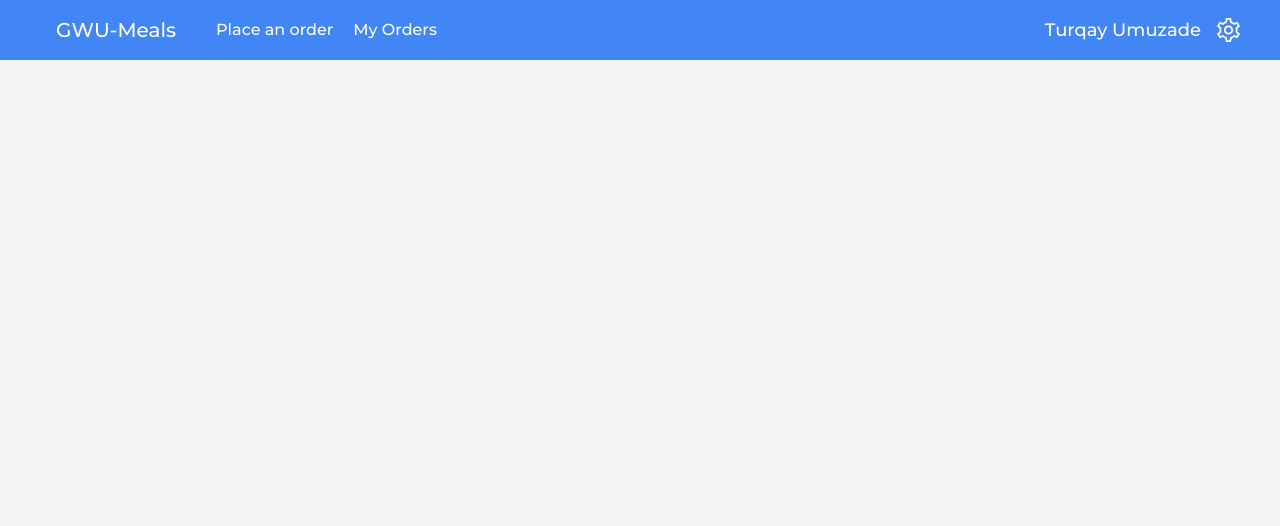
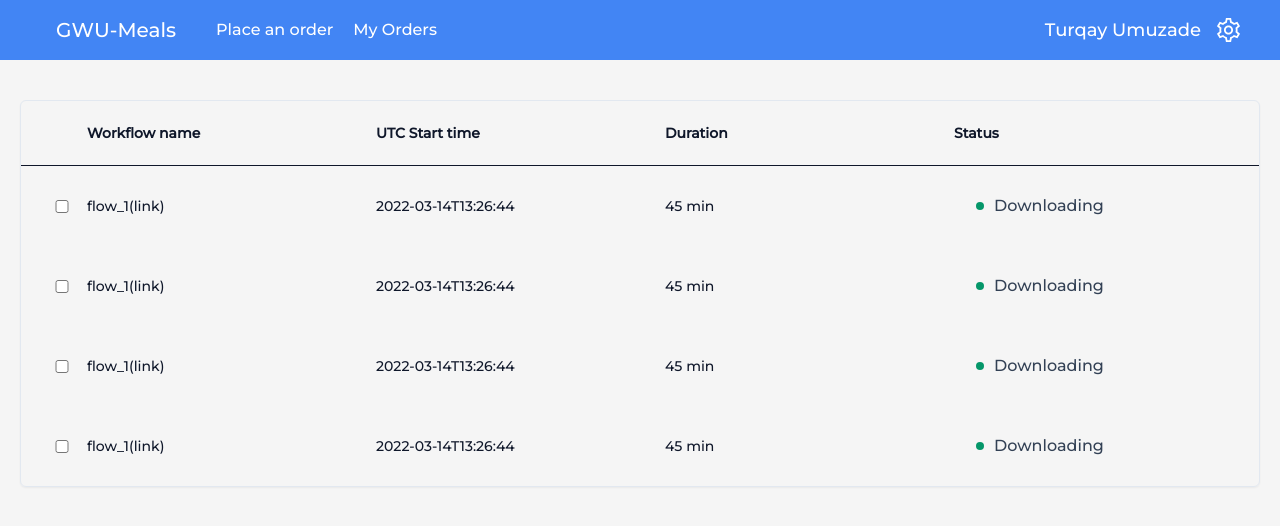
Before and after one commit to TurqayUmudzade/GwFront, a React (Create React App) app: page /order-history in a window 1280 px wide. Before the commit this address led to /workflow. Shown: the top 526 px of the page. Built offline with nearby package versions, Linux system fonts and the light colour scheme; some icons are missing.

Commit message:
Update files

```diff
--- /dev/null
+++ b/src/components/Payment/index.js
@@ -0,0 +1,42 @@
+import API from "api"
+import { useEffect, useRef, useState } from "react"
+import { useForm } from "react-hook-form"
+
+const Payment = () => {
+  const [menuItems, setMenuItems] = useState([])
+  useEffect(() => {
+    API.getMenuData().then((res) => {
+      console.log(res)
+      setMenuItems(res)
+    })
+  }, [])
+
+  const { register, handleSubmit, watch } = useForm()
+
+  const password = useRef({})
+  password.current = watch("password", "")
+  const onSubmit = (data) => {
+    const { menus } = data
+    let res = []
+    for (let i = 0; i < menuItems.length; i++) {
+      menus[i].menu_id = menuItems[i].id
+      if (menus[i].quantity) {
+        res.push(menus[i])
+      }
+    }
+    console.log(res)
+  }
+
+  return (
+    <div className="container  mx-auto mt-10  justify-center">
+      <h1 className="mt-20 mb-9 text-center text-3xl">Card Info</h1>
+      <form onSubmit={handleSubmit(onSubmit)} className="grid gap-5 auth">
+        <input type="text" placeholder="Paypall" className="def-border" />
+
+        <button>Submit</button>
+      </form>
+    </div>
+  )
+}
+
+export default Payment
--- a/src/views/App.js
+++ b/src/views/App.js
@@ -7,7 +7,8 @@ import {
 } from "react-router-dom"
 
 import Layout from "components/Layout"
-import Order from "./Orders"
+import Order from "./Order"
+import OrderHistory from "./OrderHistory"
 const Login = lazy(() => import("./Login"))
 const Register = lazy(() => import("./Register"))
 
@@ -18,7 +19,7 @@ function App() {
         <Layout>
           <Routes>
             <Route path="/" element={<Order />}></Route>
-            <Route path="/order" element={<Order />}></Route>
+            <Route path="/order-history" element={<OrderHistory />}></Route>
             <Route path="*" element={<Navigate to="/workflow" />} />
             <Route path="/login" element={<Login />} />
             <Route path="/register" element={<Register />}></Route>
--- a/src/views/Orders/index.js
+++ b/src/views/Order/index.js
@@ -3,7 +3,6 @@ import { useEffect, useRef, useState } from "react"
 import { useForm } from "react-hook-form"
 
 const Order = () => {
-  // let navigate = useNavigate()
   const [menuItems, setMenuItems] = useState([])
   useEffect(() => {
     API.getMenuData().then((res) => {
@@ -12,21 +11,16 @@ const Order = () => {
     })
   }, [])
 
-  const {
-    register,
-    handleSubmit,
-    formState: { errors },
-    watch,
-  } = useForm()
+  const { register, handleSubmit, watch } = useForm()
 
   const password = useRef({})
   password.current = watch("password", "")
   const onSubmit = (data) => {
     const { menus } = data
-    let res  = []
+    let res = []
     for (let i = 0; i < menuItems.length; i++) {
-      menus[i].menu_id = menuItems[i].id;
-      if(menus[i].quantity){
+      menus[i].menu_id = menuItems[i].id
+      if (menus[i].quantity) {
         res.push(menus[i])
       }
     }
@@ -51,10 +45,6 @@ const Order = () => {
             </div>
           </div>
         ))}
-
-        <h2 className="my-5">Card Info</h2>
-
-        <button>Submit</button>
       </form>
     </div>
   )
--- /dev/null
+++ b/src/views/OrderHistory/index.jsx
@@ -0,0 +1,27 @@
+import "./style.scss"
+import { arr } from "constants/dashboard"
+const OrderHistory = () => {
+  return (
+    <div className="dashboard container mx-auto">
+      <div className="def-border p-0 table mt-10">
+        <div className="t-head ">
+          <div></div>
+          {arr.map((e, i) => (
+            <div key={i + "e"}>{e.label}</div>
+          ))}
+        </div>
+        {[1, 1, 1, 1].map((e, i) => (
+          <div className="t-body" key={i + "d"}>
+            <input type="checkbox" name="" id="" />
+            <div>flow_1(link)</div>
+            <div>2022-03-14T13:26:44</div>
+            <div>45 min</div>
+            <div className="prog green">Downloading</div>
+          </div>
+        ))}
+      </div>
+    </div>
+  )
+}
+
+export default OrderHistory
--- /dev/null
+++ b/src/views/OrderHistory/style.scss
@@ -0,0 +1,98 @@
+.dashboard-btn {
+  @apply flex items-center cursor-pointer py-2 px-3 rounded-full hover:bg-slate-700;
+
+  &:hover {
+    .blue {
+      @apply fill-main-200 dark:fill-blue-500;
+      circle {
+        @apply stroke-white;
+      }
+      rect {
+        @apply fill-white;
+      }
+    }
+
+    .red circle {
+      @apply stroke-red;
+    }
+
+    .green circle {
+      @apply stroke-green;
+    }
+    .red path {
+      @apply fill-red;
+    }
+  }
+}
+
+.table {
+  width: 100%;
+  border: 1px solid #e2e2e2;
+  border-radius: 4px;
+  @apply bg-white dark:bg-slate-700;
+  .t-head {
+    @apply grid  py-5 font-bold border-b px-4;
+    grid-template-columns: 50px repeat(4, 1fr);
+  }
+  .t-body {
+    display: grid;
+    grid-template-columns: 50px repeat(4, 1fr);
+    align-items: center;
+    padding: 20px 16px;
+  }
+}
+
+.table .prog {
+  @apply rounded-lg px-3 py-2 text-slate-700 text-base font-medium hover:bg-slate-100 hover:text-slate-900 flex items-center dark:text-slate-300 dark:hover:bg-slate-700;
+  &:before {
+    content: "\A";
+    width: 8px;
+    height: 8px;
+    border-radius: 50%;
+    margin: 0 10px;
+  }
+  &.orange:before {
+    @apply bg-orange-400;
+  }
+  &.blue:before {
+    @apply bg-blue-300;
+  }
+  &.purple:before {
+    @apply bg-purple-400;
+  }
+  &.green:before {
+    @apply bg-emerald-600;
+  }
+}
+
+.dashboard {
+  .select__indicators {
+    display: none !important;
+  }
+}
+
+.dark .dashboard {
+  .select__control {
+    @apply border-0 bg-slate-700;
+  }
+
+  .select__menu {
+    @apply border-0 bg-slate-700;
+    > div > div:hover {
+      @apply bg-blue-500;
+    }
+  }
+
+  .select__single-value,
+  .select__input-container {
+    color: white !important;
+  }
+
+  .select__option--is-focused {
+    @apply bg-blue-500;
+  }
+
+  .select__option--is-selected {
+    background-color: transparent;
+  }
+}
```
Lines whose indentation alone changed are shown as unchanged.
